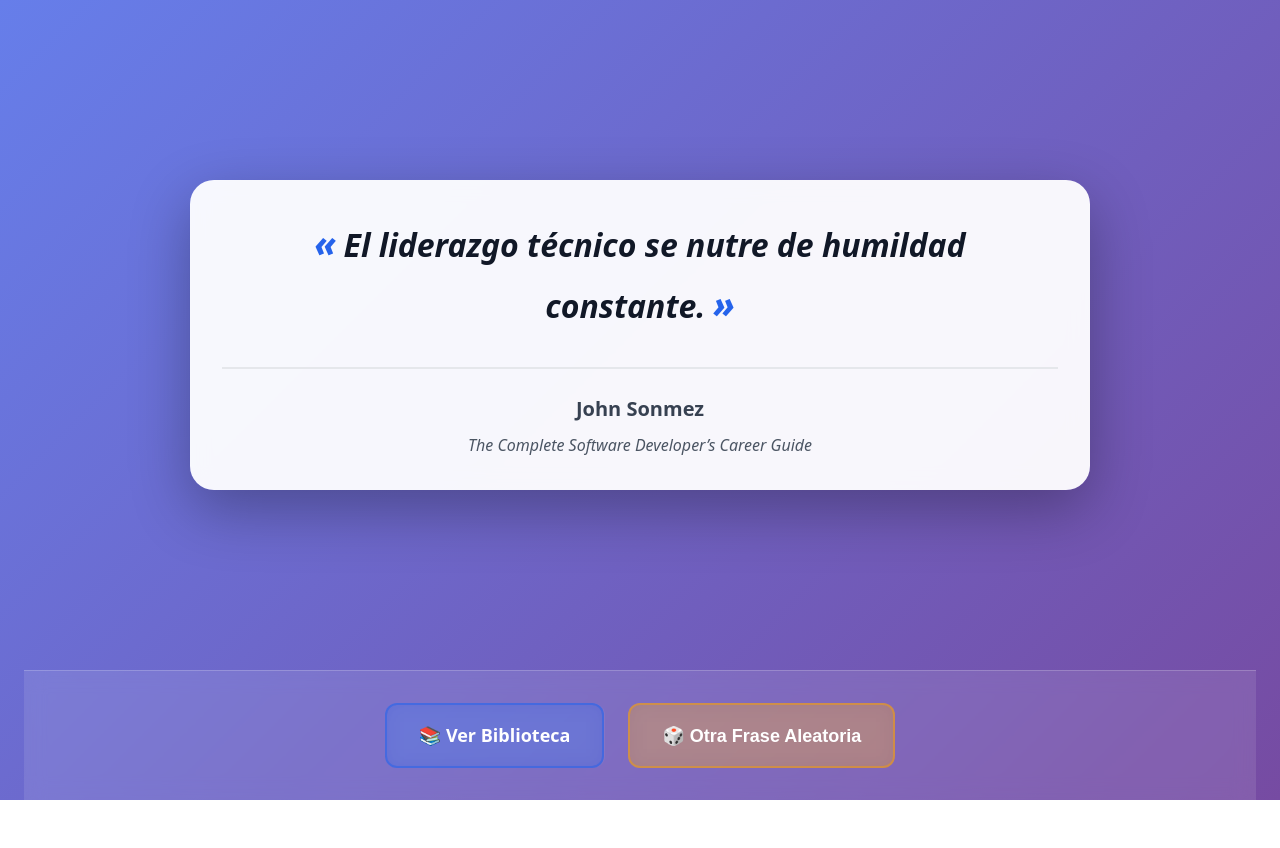
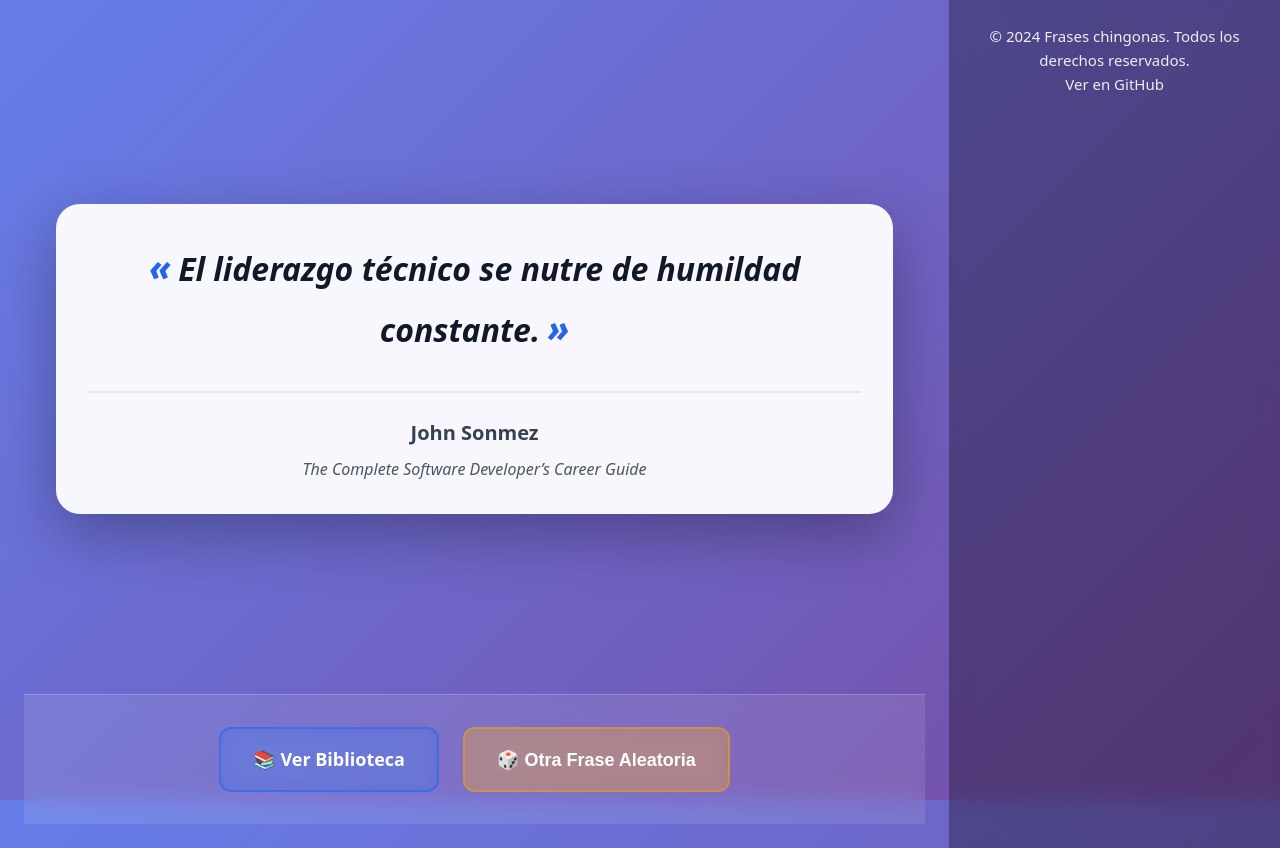
Before and after one commit to shellaquiles/frases-chingonas, a plain HTML site: page public/index.html in a window 1280 px wide. Before the commit the page ends 800 px from the top, so only its background shows below. Drawn offline with Linux system fonts and the light colour scheme.

```diff
--- a/public/css/index.css
+++ b/public/css/index.css
@@ -274,3 +274,36 @@
         font-size: 0.875rem;
     }
 }
+
+/* ============================================
+   Footer
+   ============================================ */
+.footer {
+    background: rgba(0, 0, 0, 0.3);
+    color: white;
+    padding: var(--spacing-lg) 0;
+    text-align: center;
+    backdrop-filter: blur(10px);
+}
+
+.footer p {
+    font-size: 0.9375rem;
+    color: rgba(255, 255, 255, 0.9);
+    margin: 0;
+}
+
+.footer__github {
+    margin-top: var(--spacing-sm);
+}
+
+.footer__link {
+    color: rgba(255, 255, 255, 0.9);
+    text-decoration: none;
+    font-size: 0.9375rem;
+    transition: color 0.2s ease;
+}
+
+.footer__link:hover {
+    color: white;
+    text-decoration: underline;
+}
--- a/public/index.html
+++ b/public/index.html
@@ -4,7 +4,7 @@
     <meta charset="UTF-8">
     <meta name="viewport" content="width=device-width, initial-scale=1.0">
     <meta name="description" content="Frases inspiradas en libros técnicos y de desarrollo profesional">
-    <title>Frases Python - Frase del Día</title>
+    <title>Frase chingona del día</title>
     <link rel="stylesheet" href="css/variables.css">
     <link rel="stylesheet" href="css/base.css">
     <link rel="stylesheet" href="css/utils.css">
@@ -34,6 +34,17 @@
         </nav>
     </div>
 
+    <footer class="footer">
+        <div class="container">
+            <p>&copy; 2024 Frases chingonas. Todos los derechos reservados.</p>
+            <p class="footer__github">
+                <a href="https://github.com/shellaquiles/frases-chingonas/" target="_blank" rel="noopener noreferrer" class="footer__link">
+                    Ver en GitHub
+                </a>
+            </p>
+        </div>
+    </footer>
+
     <script src="js/index.js" type="module"></script>
 </body>
 </html>
```
